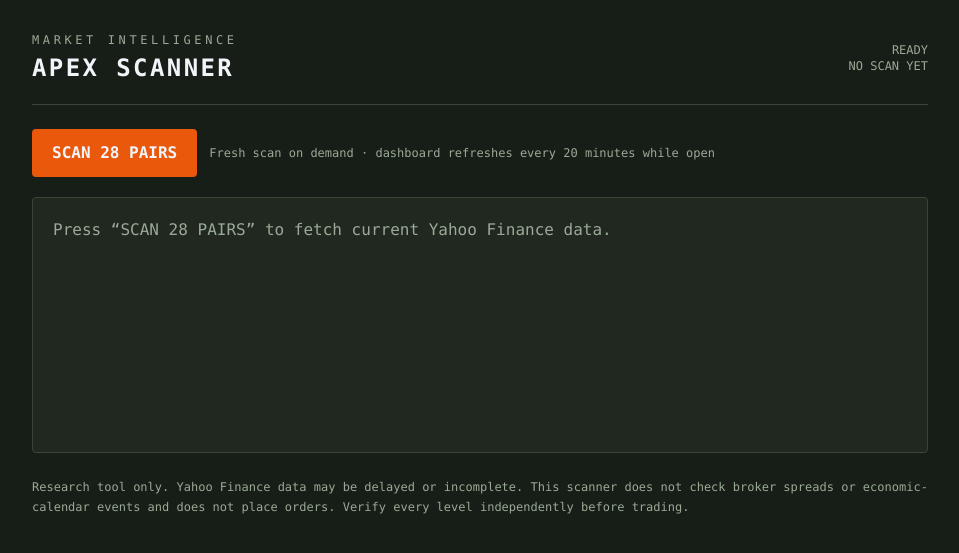
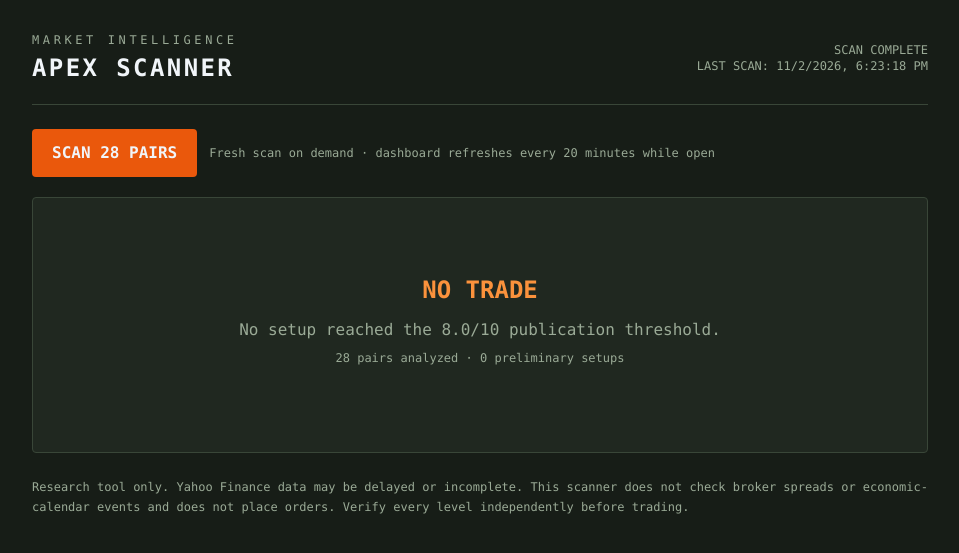
Before and after one commit to dilshadahmednisar123/ICT-Institutional-AI-Trading-Scanner, a FastAPI app: page / in a window 1280 px wide. Shown: the top 553 px of the page, without its empty margins (160-1119 px from the left). Run offline with FastAPI, Linux system fonts and the light colour scheme; data that the repository does not hold is empty; some libraries are stand-ins or nearby versions.

Commit message:
Start first market scan automatically on dashboard load

```diff
--- a/apex_forex_scanner/templates/index.html
+++ b/apex_forex_scanner/templates/index.html
@@ -52,6 +52,7 @@ async function scan(){
   finally{$("scan").disabled=false;$("scan").textContent="SCAN 28 PAIRS";}
 }
 $("scan").addEventListener("click",scan);
+scan(); // Run the first scan automatically when the dashboard opens.
 setInterval(()=>{if(!$("scan").disabled)scan();},20*60*1000);
 </script>
 </body>
```
